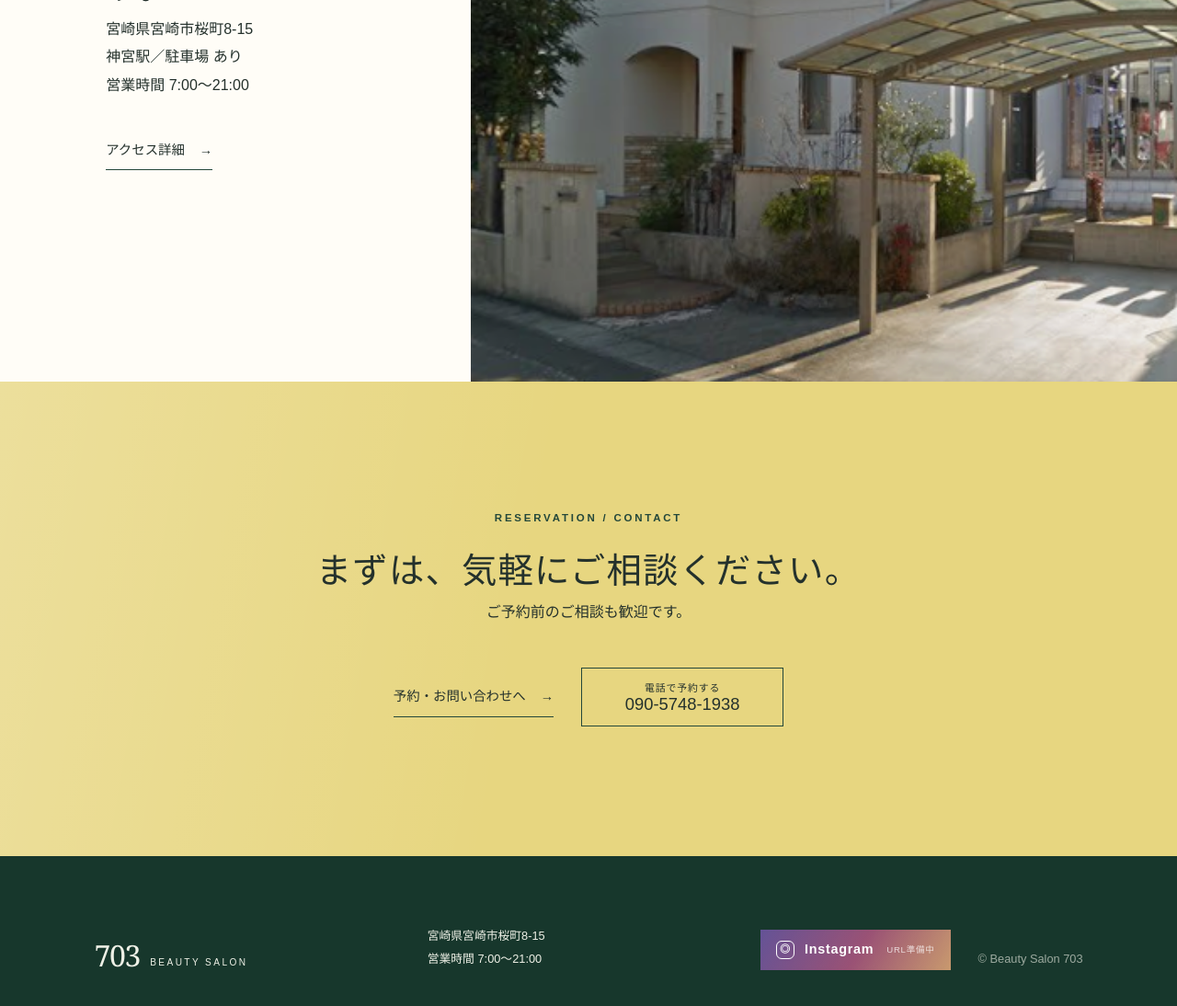
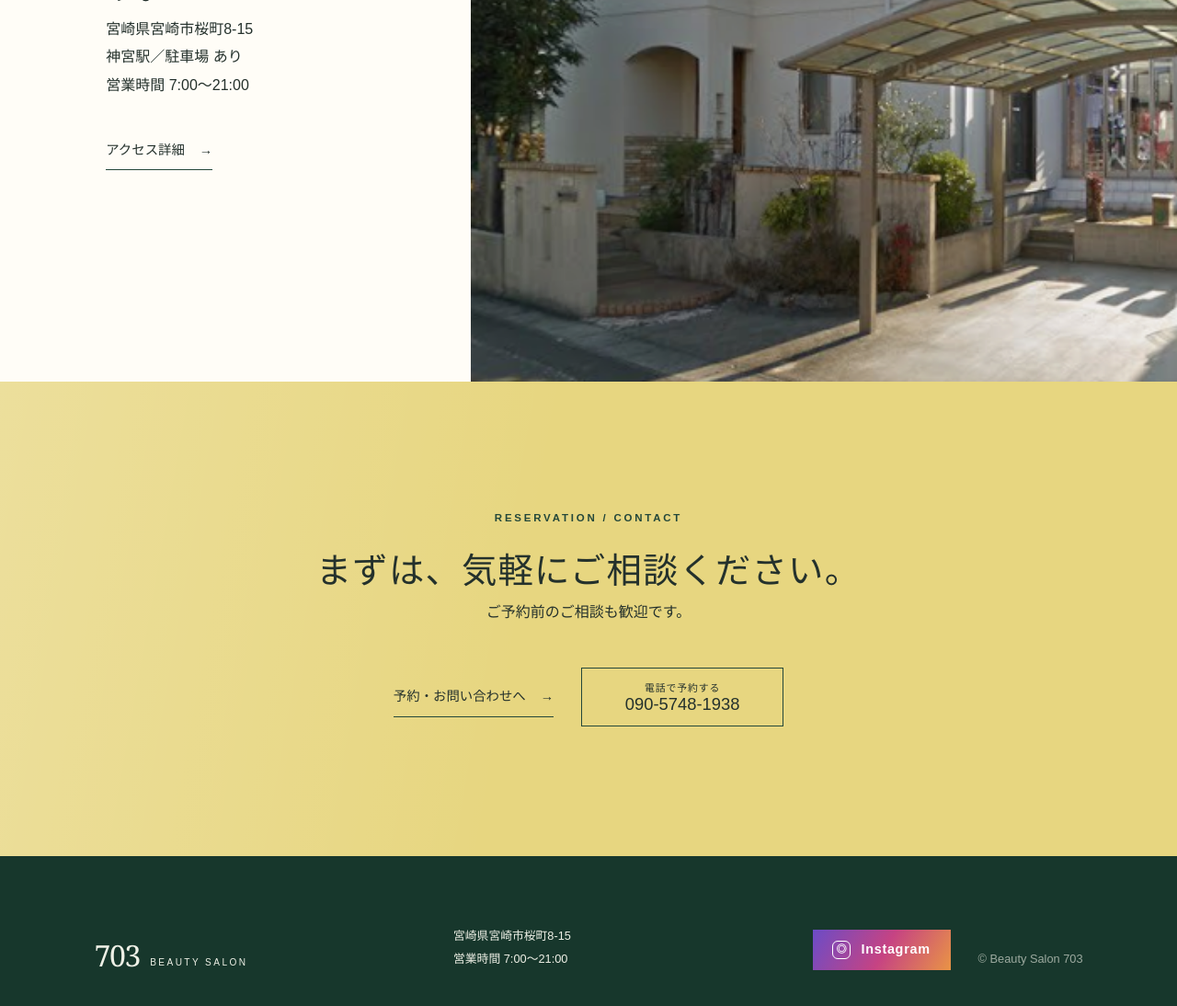
Before and after one commit to kakeru-moriguchi/703, a Next.js app: page / in a window 1280 px wide. Shown: the part 2821-3915 px from the top of the page at 92% size. Built offline with nearby package versions, Linux system fonts and the light colour scheme.

Commit message:
Fix mobile photo cropping and connect Instagram

```diff
--- a/app/globals.css
+++ b/app/globals.css
@@ -286,7 +286,8 @@ footer p { margin: 0; font-family: "Hiragino Kaku Gothic ProN", sans-serif; font
   .hero__lead { margin: 26px 0 32px; font-size: .95rem; }
   .hero__actions { gap: 20px; }
   .hero__actions .line-button { width: 100%; }
-  .hero__photo { min-height: 400px; margin-left: 5%; width: 95%; }
+  .hero__photo { min-height: 0; margin: 0; width: 100%; }
+  .hero__photo img { height: auto; object-fit: contain; }
   .photo-placeholder figcaption { margin: 0 12px 12px; padding: 16px 18px; }
   .photo-placeholder::after { inset: 12px; }
   .introduction { grid-template-columns: 1fr; padding-left: 28px; padding-right: 28px; }
@@ -297,7 +298,8 @@ footer p { margin: 0; font-family: "Hiragino Kaku Gothic ProN", sans-serif; font
   .empty-menu span { font-size: 2rem; }
   .salon-section { padding: 86px 0 120px; }
   .salon-photos { grid-template-columns: 1fr; gap: 22px; }
-  .salon-photos__wide { min-height: 360px; margin-left: 28px; }
+  .salon-photos__wide { min-height: 0; margin: 0 28px; }
+  .salon-photos__wide img { height: auto; object-fit: contain; }
   .salon-photos__tall { min-height: 430px; margin: 0 28px 0 18%; transform: translateY(35px); }
   .salon-caption { margin-top: 70px; text-align: left; }
   .updates { grid-template-columns: 1fr; padding-left: 28px; padding-right: 28px; gap: 70px; }
--- a/lib/site-config.ts
+++ b/lib/site-config.ts
@@ -10,7 +10,7 @@ export const siteConfig = {
   station: "神宮駅",
   parking: "あり",
   lineUrl: "https://lin.ee/npTpjen",
-  instagramUrl: "",
+  instagramUrl: "https://www.instagram.com/beautysalon703.naomi",
   socialLinks: [] as { label: string; url: string }[],
   canonicalUrl: "https://beauty-salon-703.hirochama-yu-ta-2515.chatgpt.site",
 } as const;
```
